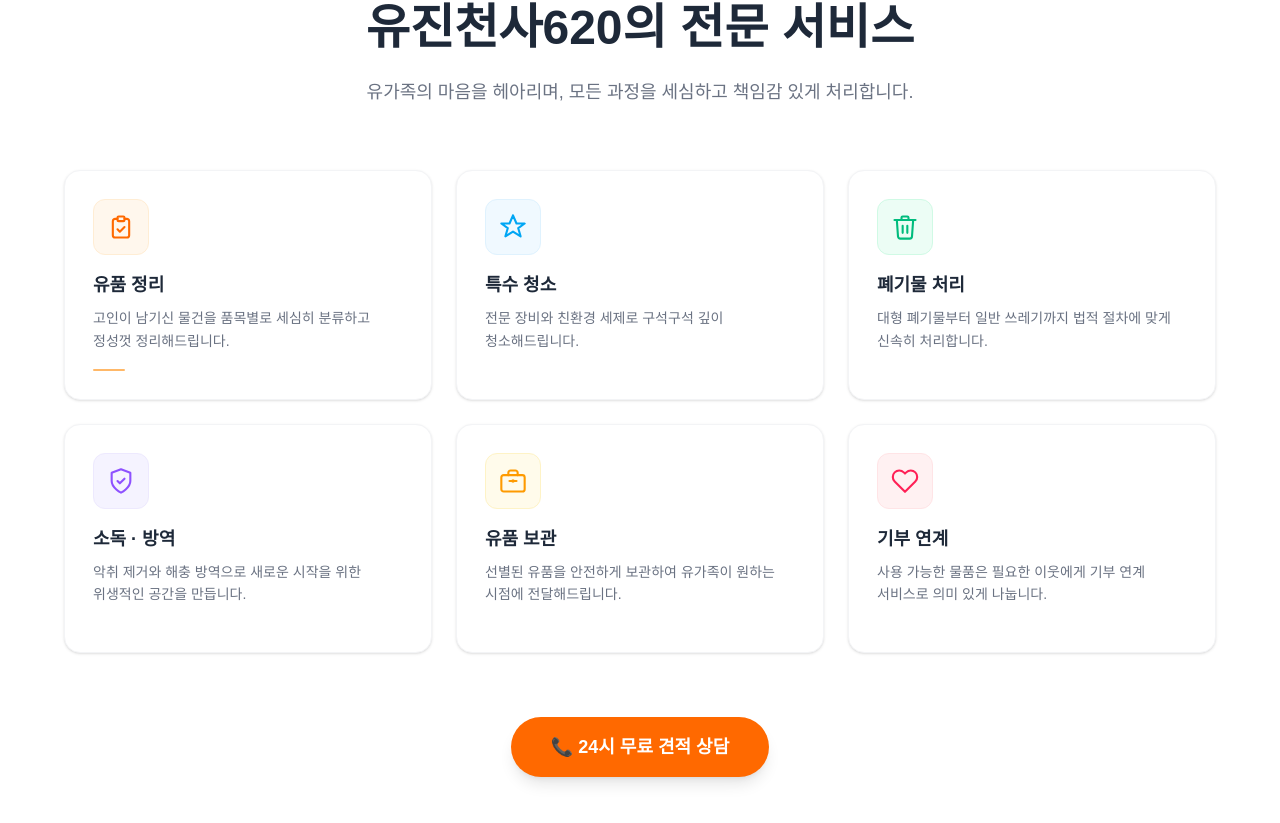
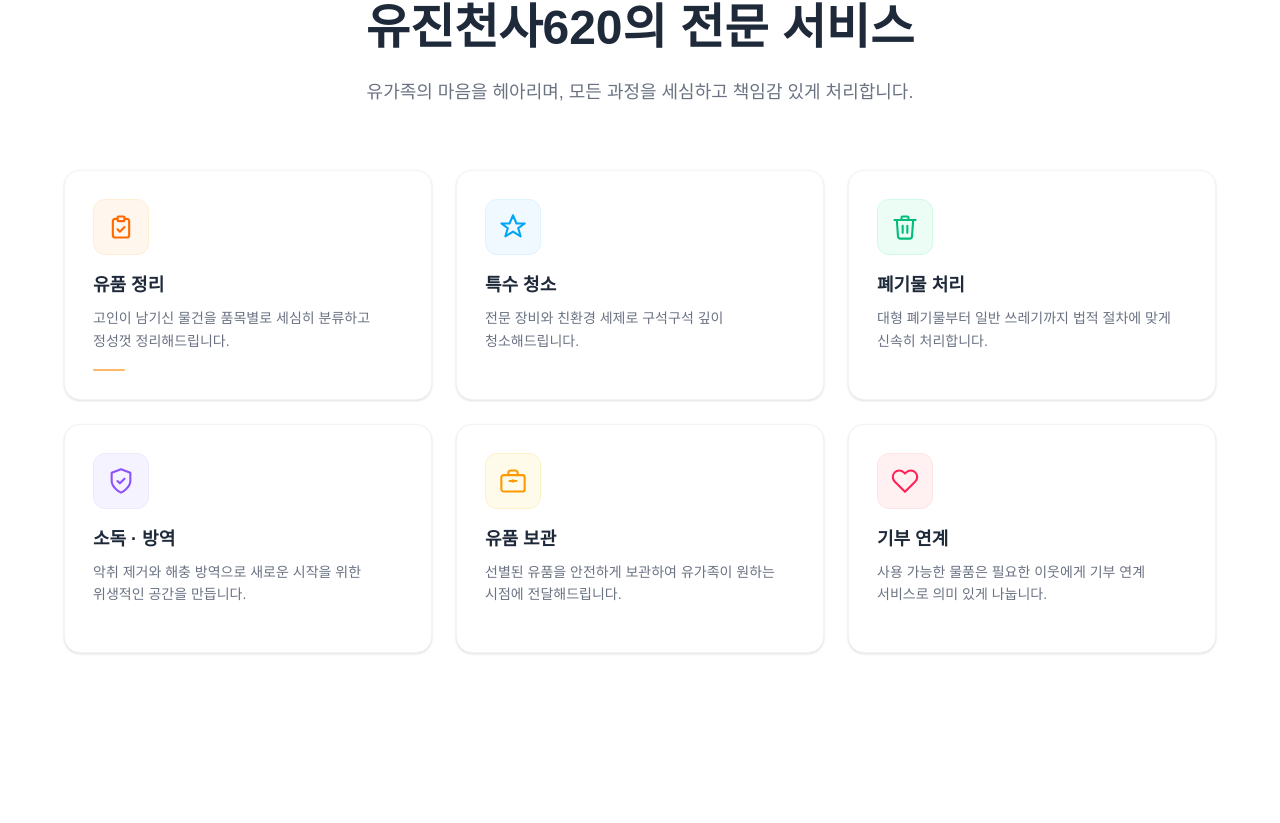
Before and after one commit to kimchangguen/angel, a Next.js app: page / in a window 1280 px wide. Shown: the part 1736-2559 px from the top of the page. Built offline with nearby package versions, Linux system fonts and the light colour scheme.

Commit message:
feat: 3섹션 CTA 버튼 제거

```diff
--- a/src/components/ServiceSection.tsx
+++ b/src/components/ServiceSection.tsx
@@ -1,4 +1,3 @@
-import Link from "next/link";
 
 const services = [
   {
@@ -123,15 +122,6 @@ export default function ServiceSection() {
           ))}
         </div>
 
-        {/* 하단 CTA */}
-        <div className="text-center">
-          <Link
-            href="/estimate"
-            className="inline-flex items-center gap-2 bg-orange-500 hover:bg-orange-600 text-white font-bold text-lg px-10 py-4 rounded-full shadow-lg transition-all duration-200 hover:scale-105"
-          >
-            📞 24시 무료 견적 상담
-          </Link>
-        </div>
 
       </div>
     </section>
```
